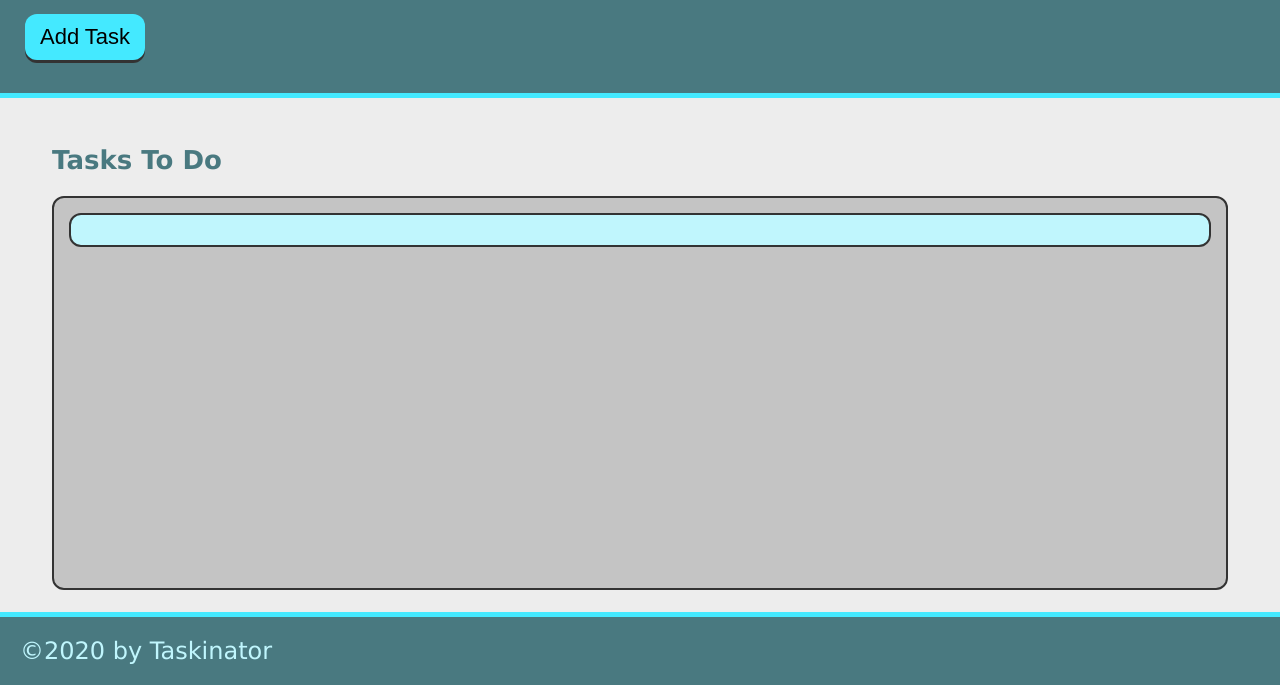
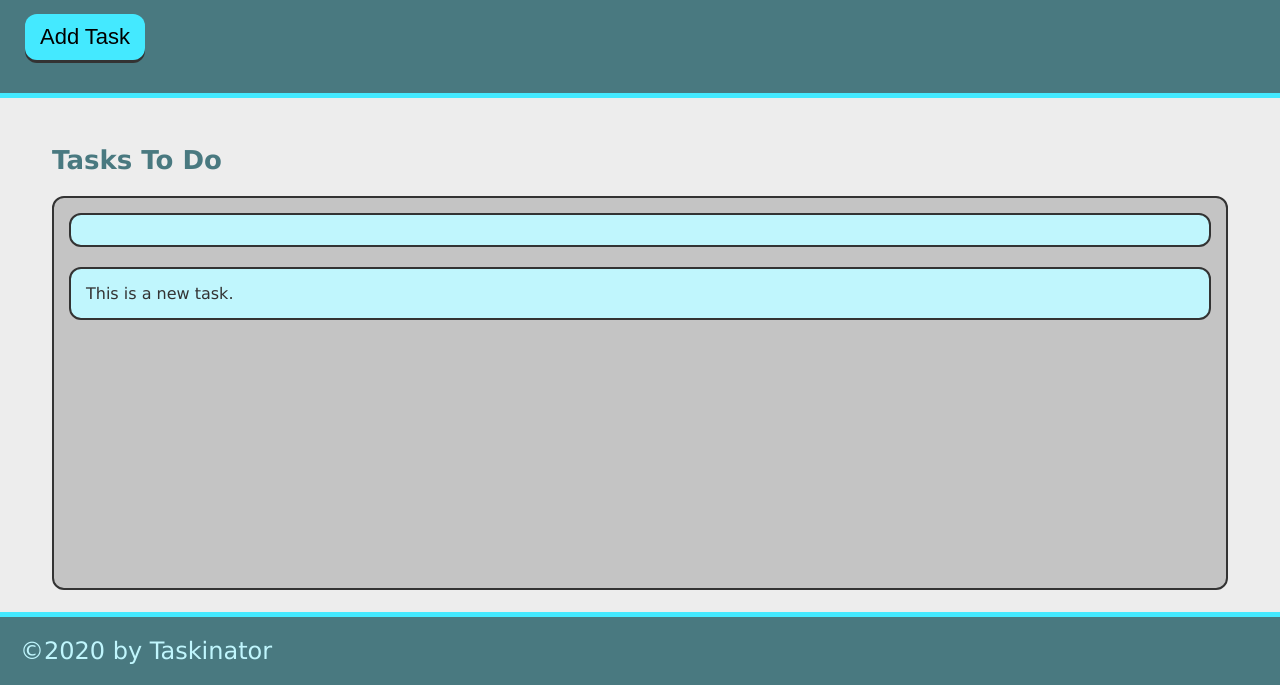
Before and after one commit to LeMonSma/taskinator, a plain HTML site: page index.html in a window 1280 px wide. Both pictures are taken after a click on the button "Add Task". Shown: the part 115-800 px from the top of the page. Drawn offline with Linux system fonts and the light colour scheme.

Commit message:
made add task button operational

```diff
--- a/assets/js/script.js
+++ b/assets/js/script.js
@@ -0,0 +1,11 @@
+var buttonEl = document.querySelector("#save-task");
+var tasksToDoEl = document.querySelector("#tasks-to-do");
+
+var createTaskHandler = function() {
+  var listItemEl = document.createElement("li");
+  listItemEl.className = "task-item";
+  listItemEl.textContent = "This is a new task.";
+  tasksToDoEl.appendChild(listItemEl);
+  };
+
+buttonEl.addEventListener("click", createTaskHandler);
--- a/index.html
+++ b/index.html
@@ -11,18 +11,18 @@
     <header>
       <h1 class="page-title">Taskinator</h1>
       <p>Click the button below to add a new task!</p>
-      <button class="btn">Add Task</button>
+      <button id="save-task" class="btn">Add Task</button>
     </header>
-    <script src="./assets/js/script.js"></script>
 
     <main class="page-content">
       <section class="task-list-wrapper">
         <h2 class="list-title">Tasks To Do</h2>
-        <ul class="task-list">
+        <ul class="task-list" id="tasks-to-do">
           <li class="task-item"></li>
         </ul>
       </section>
     </main>
     <footer>&copy;2020 by Taskinator</footer>
+    <script src="./assets/js/script.js"></script>
   </body>
 </html>
```
